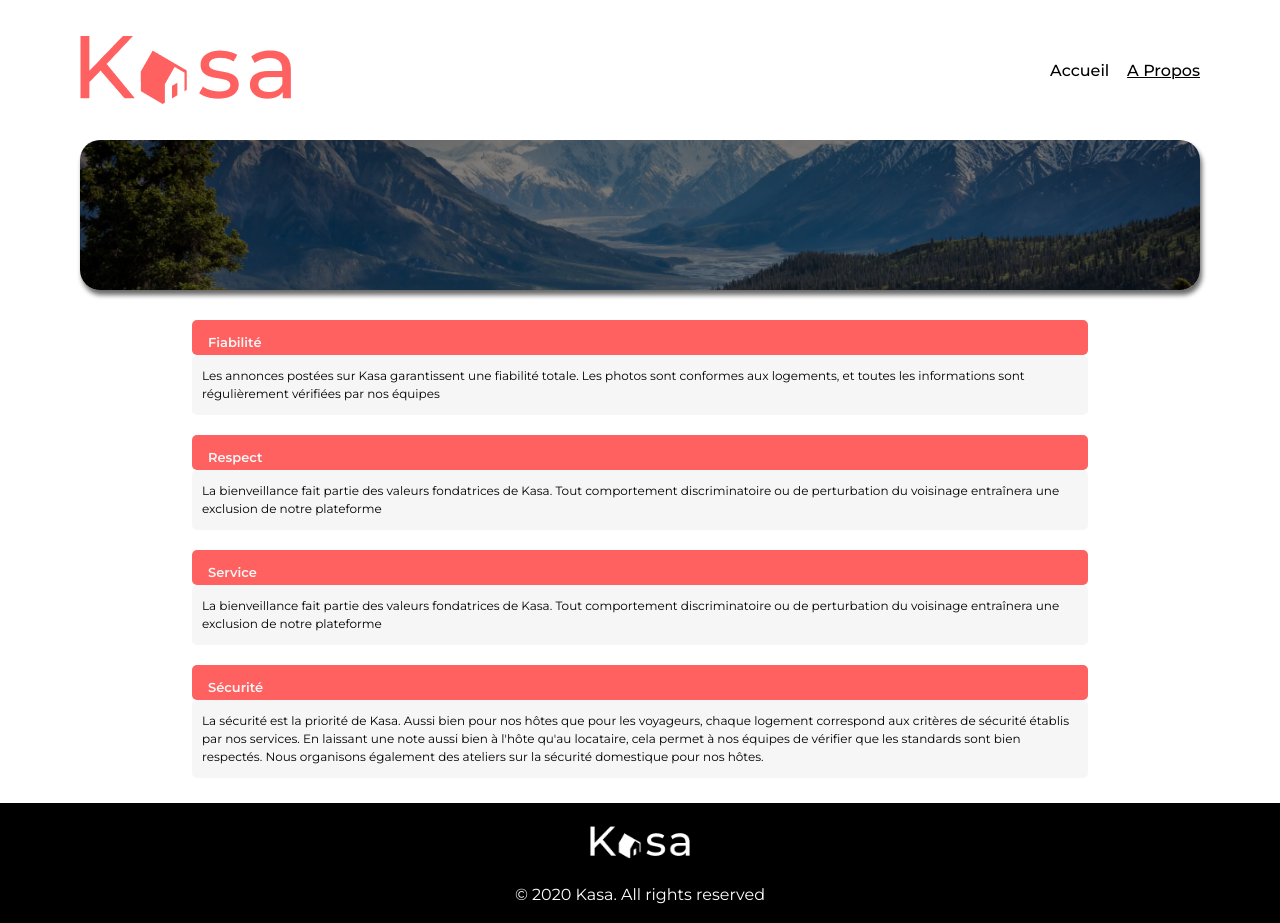
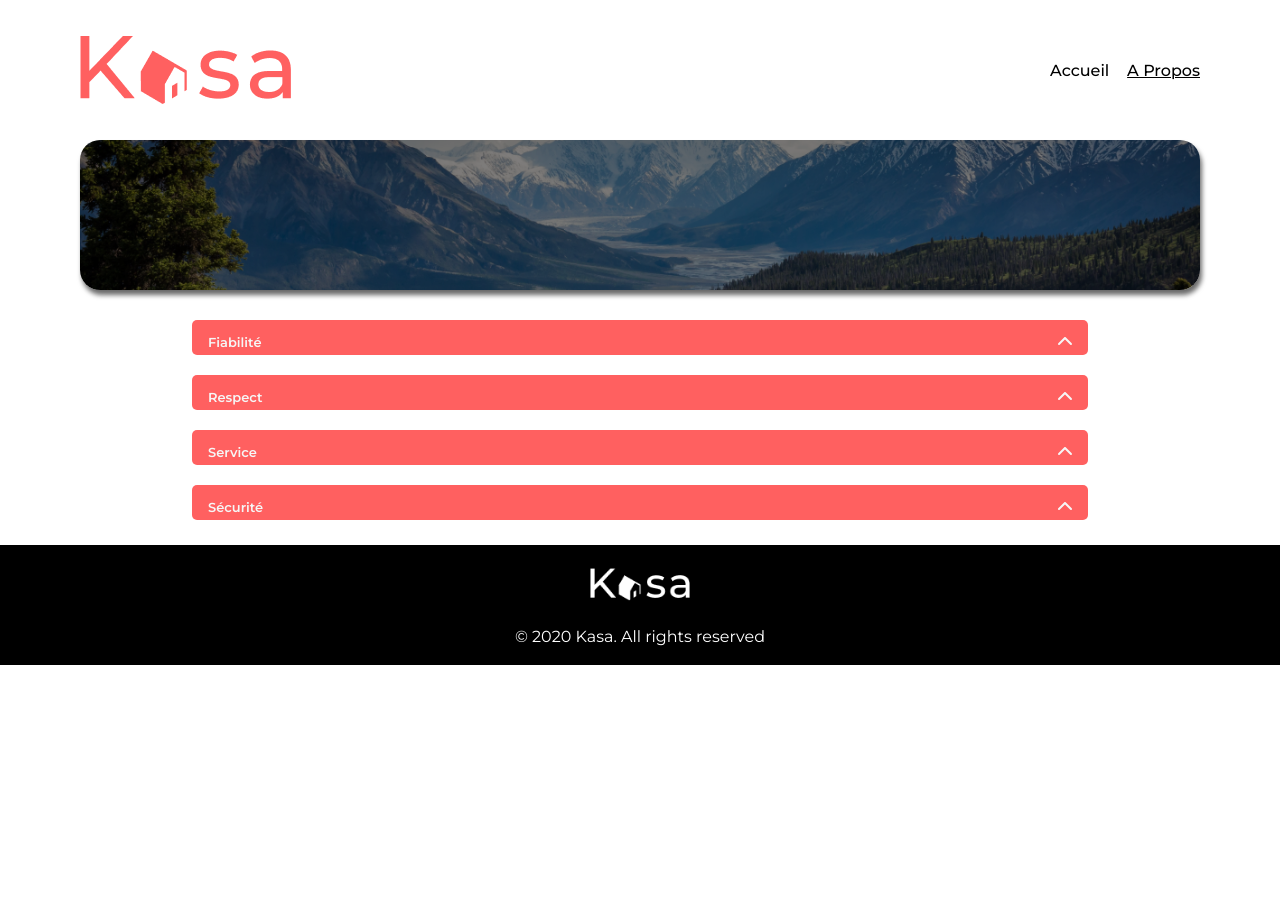
Before and after one commit to RudiDonnot/Kasa, a React (Create React App) app: page /A-propos in a window 1280 px wide. After the commit the page ends 800 px from the top, so only its background shows below. Built offline with nearby package versions, Linux system fonts and the light colour scheme.

Commit message:
retract card resolve: project finished

```diff
--- a/src/components/Retractcards/retractcards.jsx
+++ b/src/components/Retractcards/retractcards.jsx
@@ -5,12 +5,13 @@ import { faChevronDown } from "@fortawesome/free-solid-svg-icons";
 import { faChevronUp } from "@fortawesome/free-solid-svg-icons";
 
 function Retractcards(props) {
+  const [open, setOpen] = useState(false);
   return (
     <div>
-      <button className="retract-top-part">
+      <button className="retract-top-part" onClick={() => setOpen(!open)}>
         <div className="retract-top-part-content">
           <p className="retract-title">{props.title}</p>
-          <FontAwesomeIcon />
+          <FontAwesomeIcon icon={open ? faChevronDown : faChevronUp} />
         </div>
       </button>
       {open && (
```
